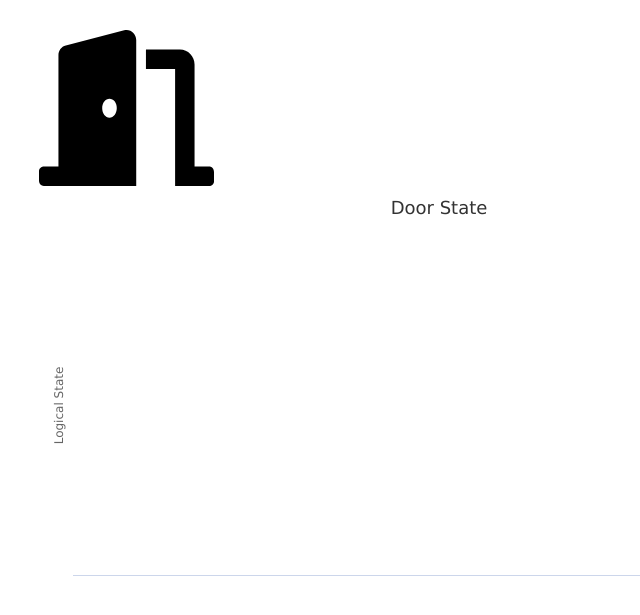
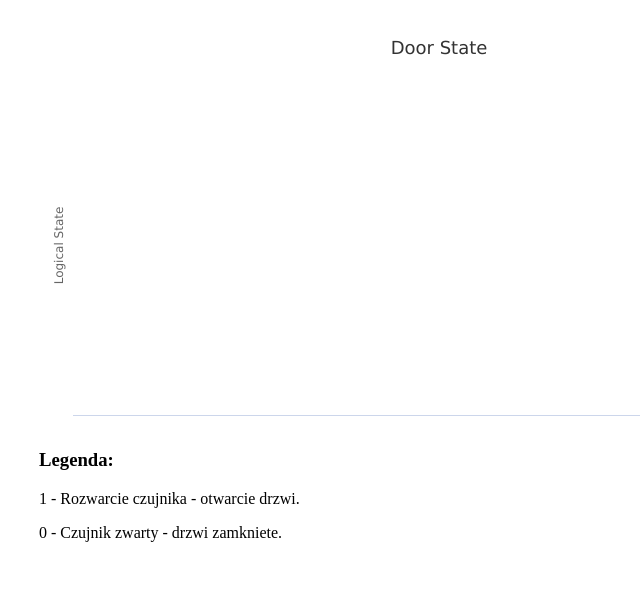
Before and after one commit to pmielech/esp-reed-switch-project, a plain HTML site: page esp-reed-switch/data/index.html in a window 1280 px wide. Shown: the part 81-696 px from the top of the page, without its empty margins (201-841 px from the left). Drawn offline with nearby package versions, Linux system fonts and the light colour scheme; no server answers.

Commit message:
Modified chart points, increased chart resolution, added legend

```diff
--- a/esp-reed-switch/data/index.html
+++ b/esp-reed-switch/data/index.html
@@ -21,12 +21,22 @@
 </head>
 <body>
   <h2>ESP Door Station</h2>
-  <img src="\door-open-solid.svg" alt="Door closed image">
-  <div id="chart-door" class="container"></div>
+
+  <div id="chart-door"></div>
+  <h3>Legenda:</h3>
+  <p>1 - Rozwarcie czujnika - otwarcie drzwi.</p>
+  <p>0 - Czujnik zwarty - drzwi zamkniete.</p>
 </body>
 <script>
+
 var chartT = new Highcharts.Chart({
-  chart:{ renderTo : 'chart-door' },
+  chart:{
+
+     scrollablePlotArea: {
+        minWidth: 700,
+        scrollPositionX: 1
+     },
+     renderTo : 'chart-door' },
   title: { text: 'Door State' },
   series: [{
     showInLegend: false,
@@ -46,13 +56,15 @@ var chartT = new Highcharts.Chart({
   },
   credits: { enabled: false }
 });
+
+
 setInterval(function ( ) {
   var xhttp = new XMLHttpRequest();
   xhttp.onreadystatechange = function() {
     if (this.readyState == 4 && this.status == 200) {
       var x = (new Date()).getTime(),
           y = parseFloat(this.responseText);
-      if(chartT.series[0].data.length > 40) {
+      if(chartT.series[0].data.length > 2000) {
         chartT.series[0].addPoint([x, y], true, true, true);
       } else {
         chartT.series[0].addPoint([x, y], true, false, true);
@@ -61,6 +73,6 @@ setInterval(function ( ) {
   };
   xhttp.open("GET", "/door", true);
   xhttp.send();
-}, 1500 ) ;
+}, 2000 ) ;
 </script>
 </html>
```
Also changed, not shown: 1 other file.
